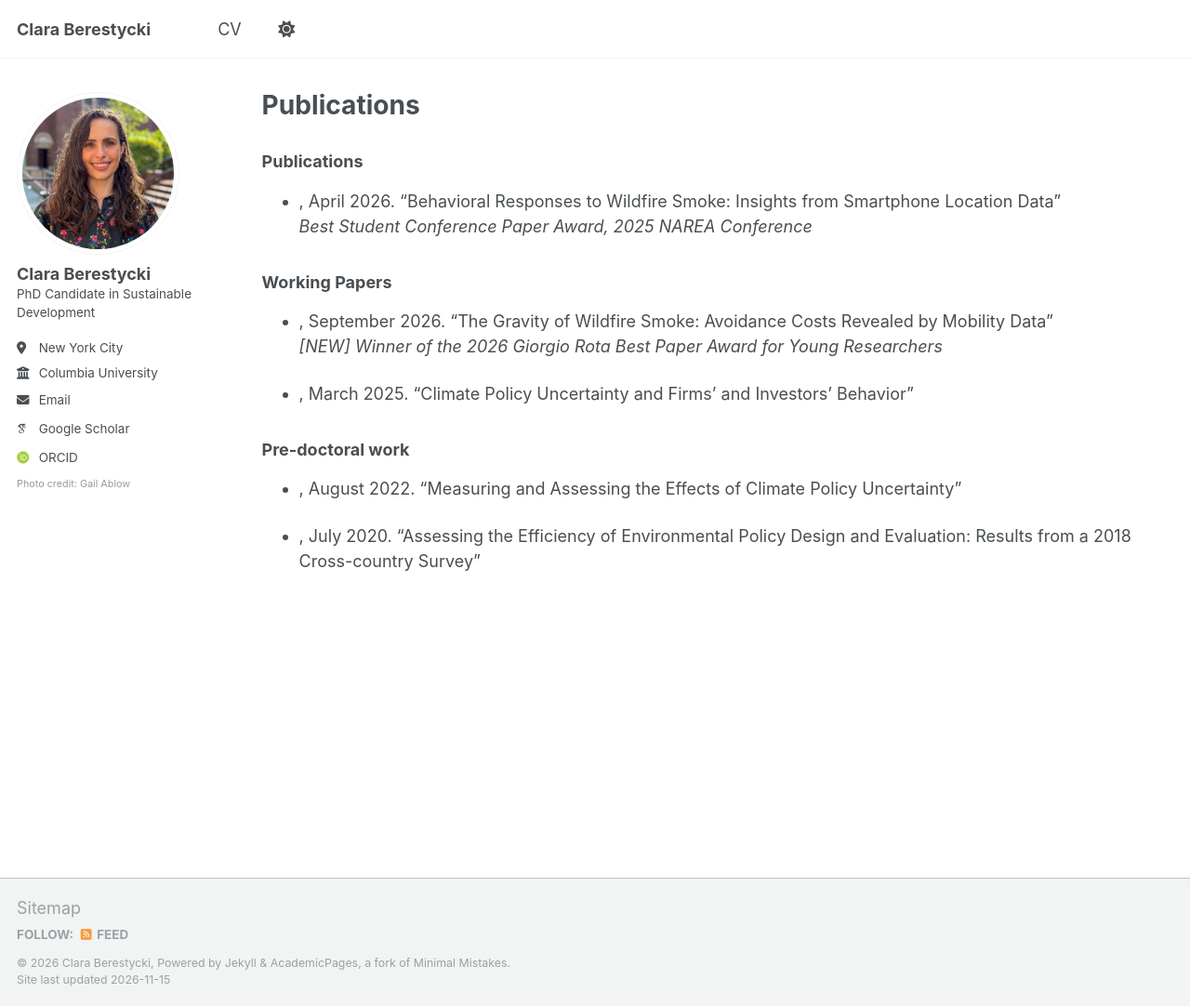
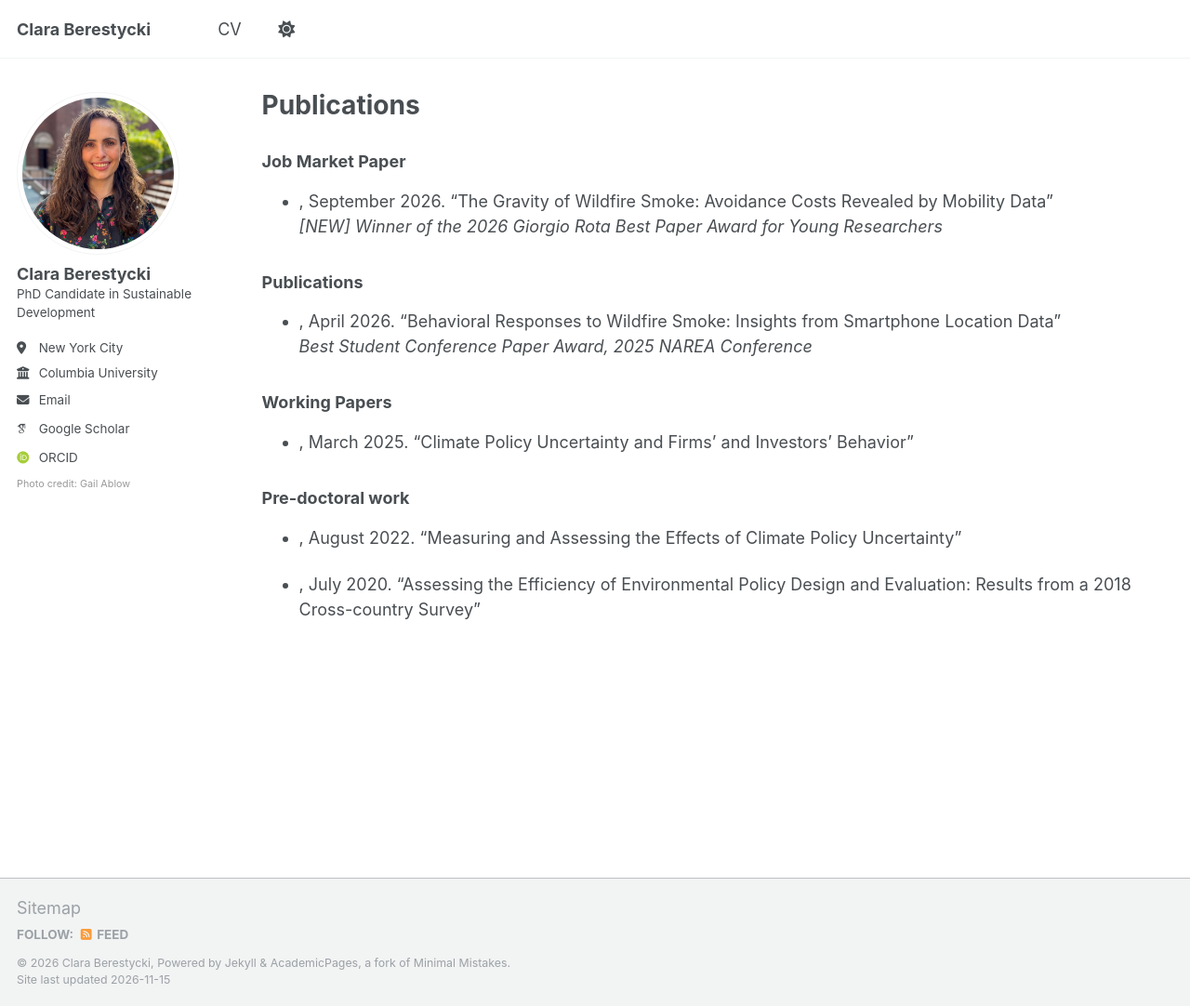
Before and after one commit to claraberes/claraberes.github.io, a Jekyll site: the page built from _pages/publications.md, in a window 1280 px wide and 1082 px high. Shown: the whole window at 93% size. Built offline with Jekyll 4.4.1, drawn with Linux system fonts in a browser that asks for light colours; some web fonts are replaced.

Commit message:
Add Job Market Paper section

```diff
--- a/_config.yml
+++ b/_config.yml
@@ -74,6 +74,8 @@ author:
 
 # Publication Category - The following the list of publication categories and their headings
 publication_category:
+  jmp:
+    title: 'Job Market Paper'
   books:
     title: 'Books'
   published:
```
Also changed, not shown: _publications/jmp.md (+1 -2 lines).
